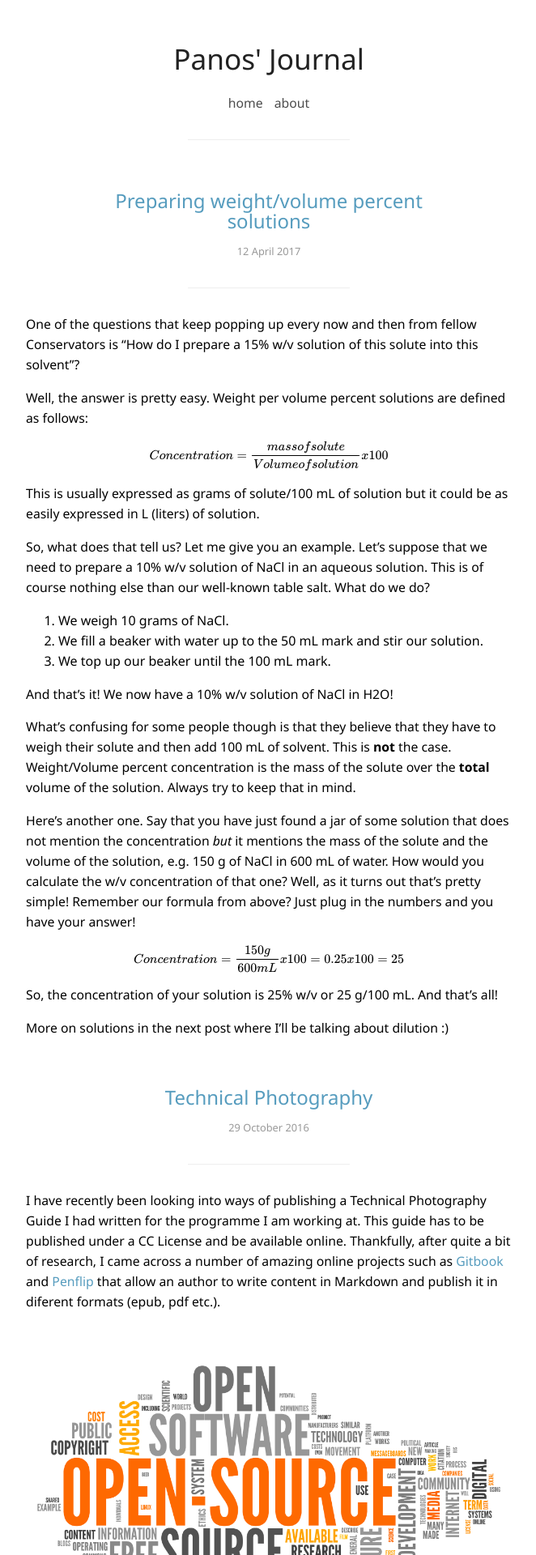
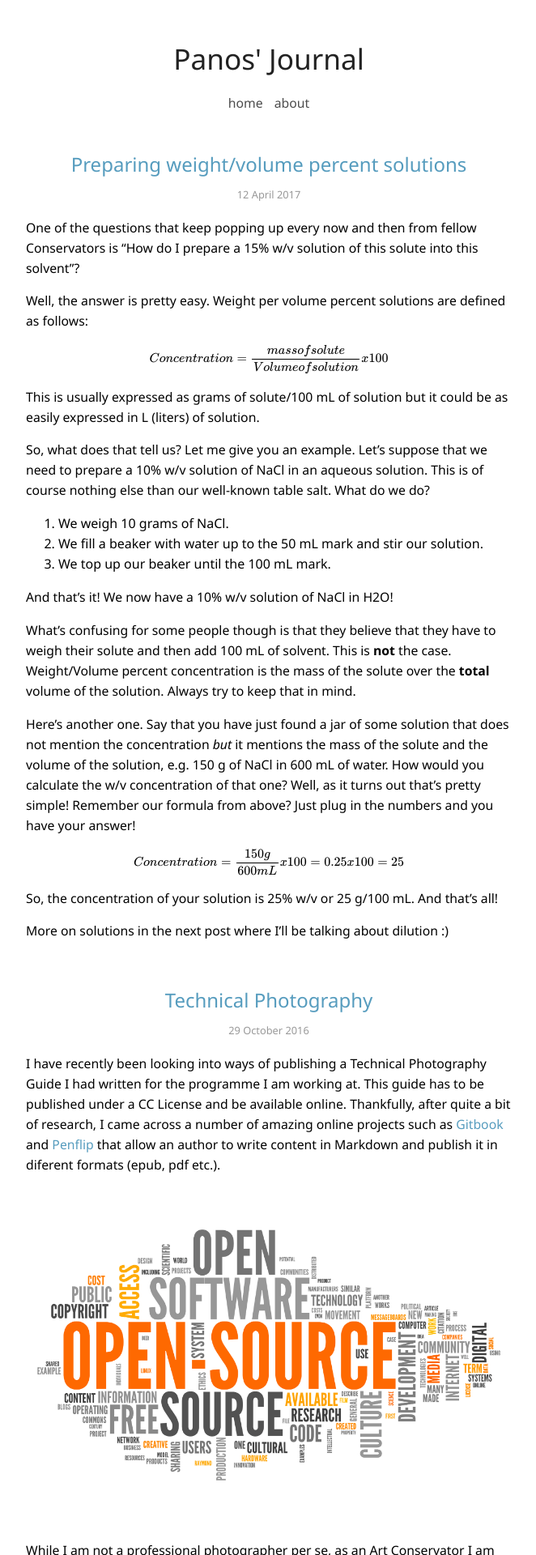
Before and after one commit to pgalatis/pgalatis.github.io, a Jekyll site: the page built from index.html, in a window 1280 px wide. Shown: the top 1920 px of the page at 81% size, without its empty margins (308-970 px from the left). Built offline with Jekyll 4.4.1, drawn with Linux system fonts in a browser that asks for light colours; nearby versions of some CDN libraries; formulas are drawn with MathJax 3; the list of posts is cut into pages by our own code.

Commit message:
Update style.css

```diff
--- a/css/style.css
+++ b/css/style.css
@@ -11,7 +11,7 @@
     transition: none;
 }
 
-header {
+header.top {
 	/*border-bottom: 4px solid;*/
     max-width: 70%;
     margin: auto;
@@ -90,7 +90,7 @@
 	font-size: 1rem !important;
 }
 
-header:after {
+header.top:after {
     display: block;
     content: "";
     width: 200px;
```
